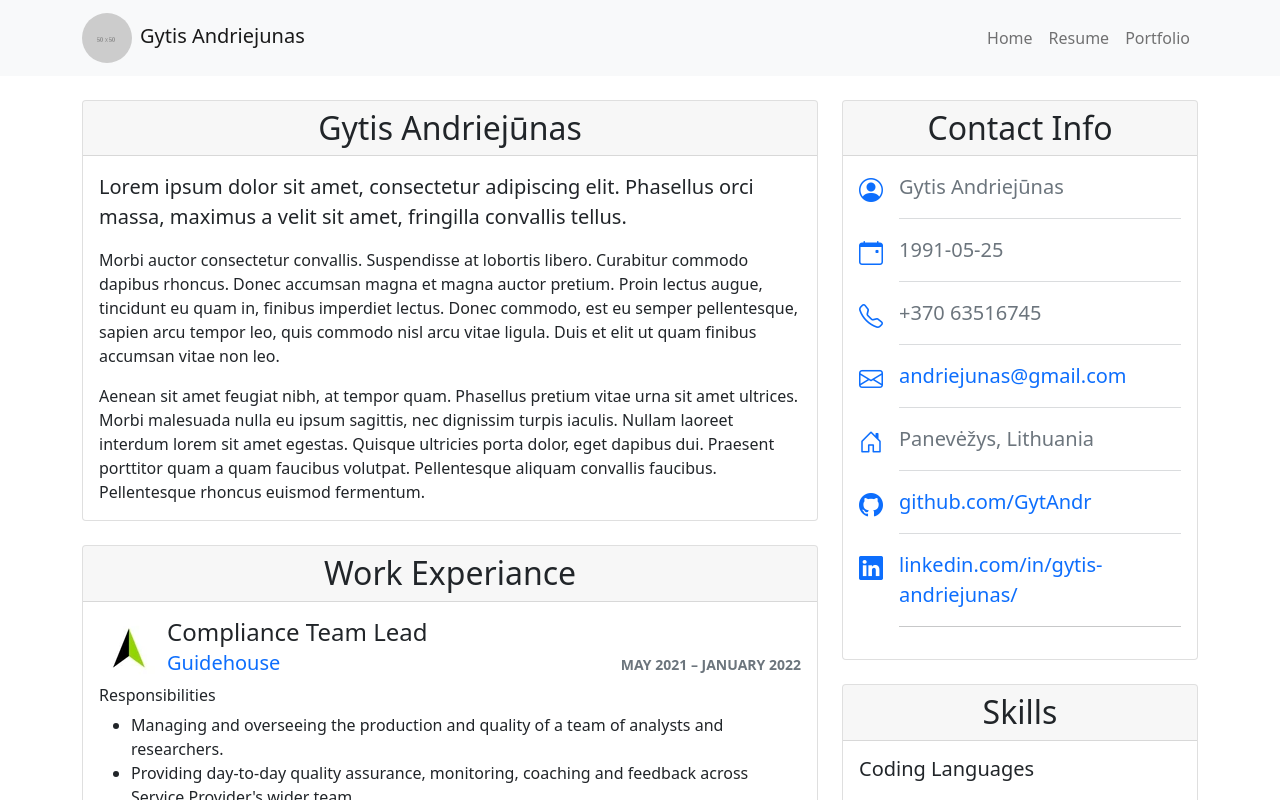
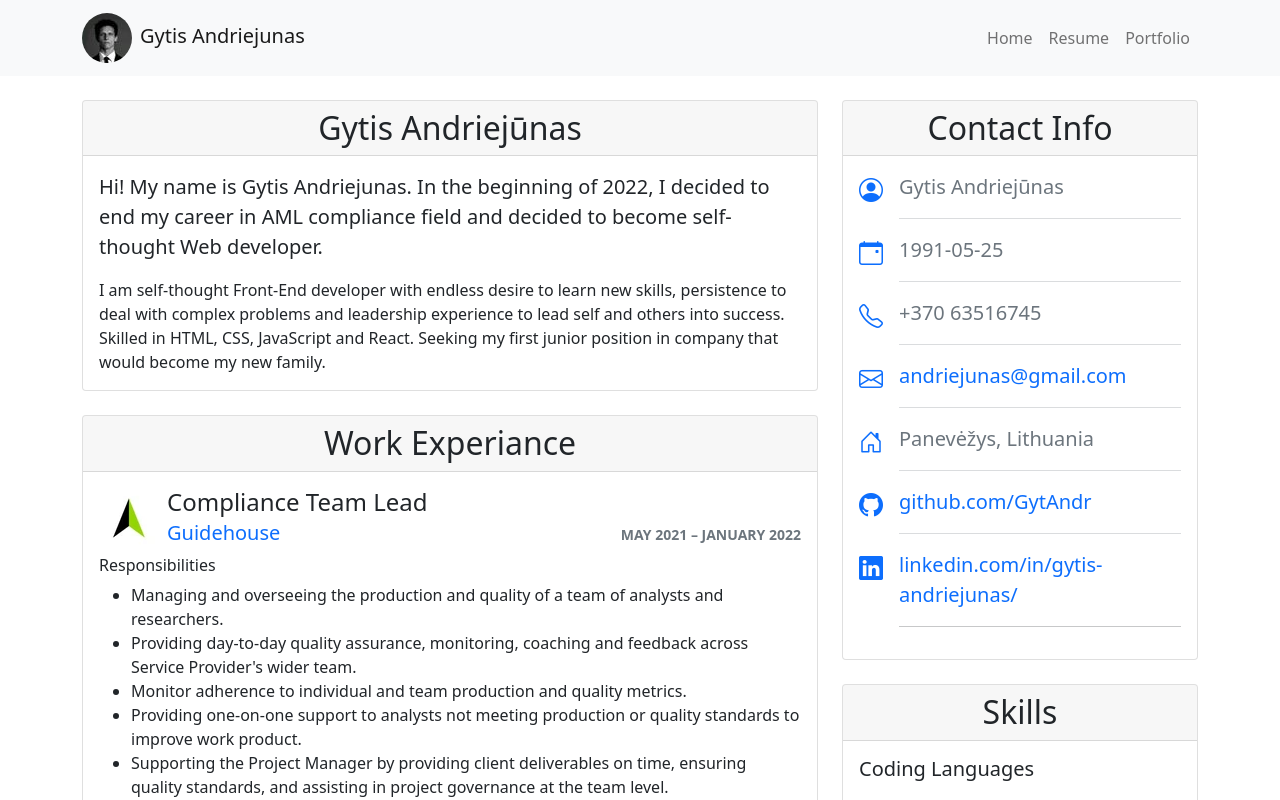
Before and after one commit to GytAndr/react-bs-portfolio, a React (Create React App) app: page /portfolio/resume in a window 1280 px wide. Shown: the top 800 px of the page. Built offline with nearby package versions, Linux system fonts and the light colour scheme.

Commit message:
profile picc and about text

```diff
--- a/src/components/Navigation.jsx
+++ b/src/components/Navigation.jsx
@@ -5,7 +5,7 @@ import Image from 'react-bootstrap/Image';
 import Nav from 'react-bootstrap/Nav';
 
 //Images import
-import profilePic from '../images/50x50.png';
+import profilePic from '../images/Profile.jpg';
 export default function Navigation() {
 	return (
 		<Navbar bg="light" expand="lg" variant="light">
@@ -13,7 +13,7 @@ export default function Navigation() {
 				<Navbar.Brand href="/portfolio/home">
 					<Image
 						roundedCircle
-						className="align-middle me-2"
+						className="align-middle me-2 h-50"
 						src={profilePic}
 						alt="Profile"
 					/>
--- a/src/pages/Resume/components/About.jsx
+++ b/src/pages/Resume/components/About.jsx
@@ -9,24 +9,16 @@ export default function About() {
 
 			<Card.Body>
 				<Card.Text className="lead">
-					Lorem ipsum dolor sit amet, consectetur adipiscing elit. Phasellus
-					orci massa, maximus a velit sit amet, fringilla convallis tellus.
+					Hi! My name is Gytis Andriejunas. In the beginning of 2022, I decided
+					to end my career in AML compliance field and decided to become
+					self-thought Web developer.
 				</Card.Text>
 				<Card.Text>
-					Morbi auctor consectetur convallis. Suspendisse at lobortis libero.
-					Curabitur commodo dapibus rhoncus. Donec accumsan magna et magna
-					auctor pretium. Proin lectus augue, tincidunt eu quam in, finibus
-					imperdiet lectus. Donec commodo, est eu semper pellentesque, sapien
-					arcu tempor leo, quis commodo nisl arcu vitae ligula. Duis et elit ut
-					quam finibus accumsan vitae non leo.
-				</Card.Text>
-				<Card.Text>
-					Aenean sit amet feugiat nibh, at tempor quam. Phasellus pretium vitae
-					urna sit amet ultrices. Morbi malesuada nulla eu ipsum sagittis, nec
-					dignissim turpis iaculis. Nullam laoreet interdum lorem sit amet
-					egestas. Quisque ultricies porta dolor, eget dapibus dui. Praesent
-					porttitor quam a quam faucibus volutpat. Pellentesque aliquam
-					convallis faucibus. Pellentesque rhoncus euismod fermentum.
+					I am self-thought Front-End developer with endless desire to learn new
+					skills, persistence to deal with complex problems and leadership
+					experience to lead self and others into success. Skilled in HTML, CSS,
+					JavaScript and React. Seeking my first junior position in company that
+					would become my new family.
 				</Card.Text>
 			</Card.Body>
 		</Card>
```
Also changed, not shown: src/images/Profile.jpg (added).
